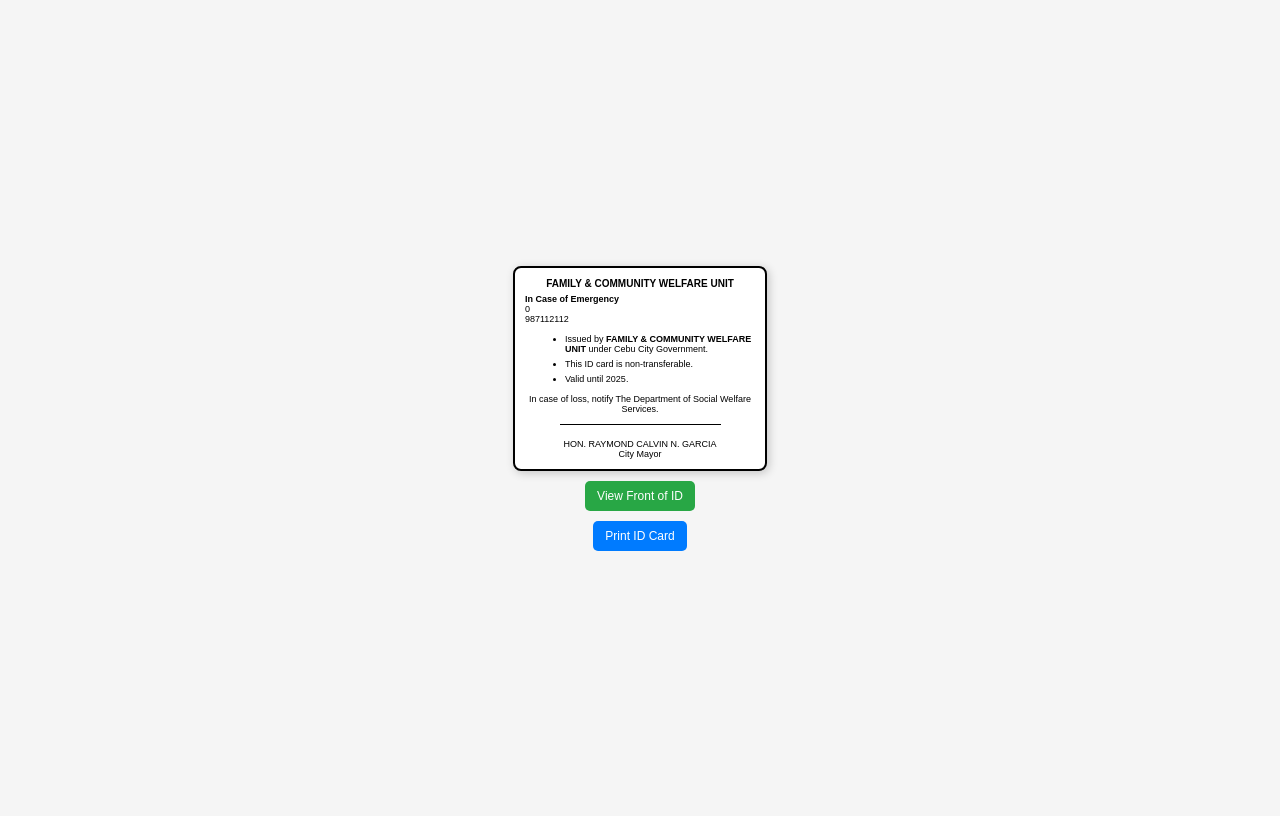
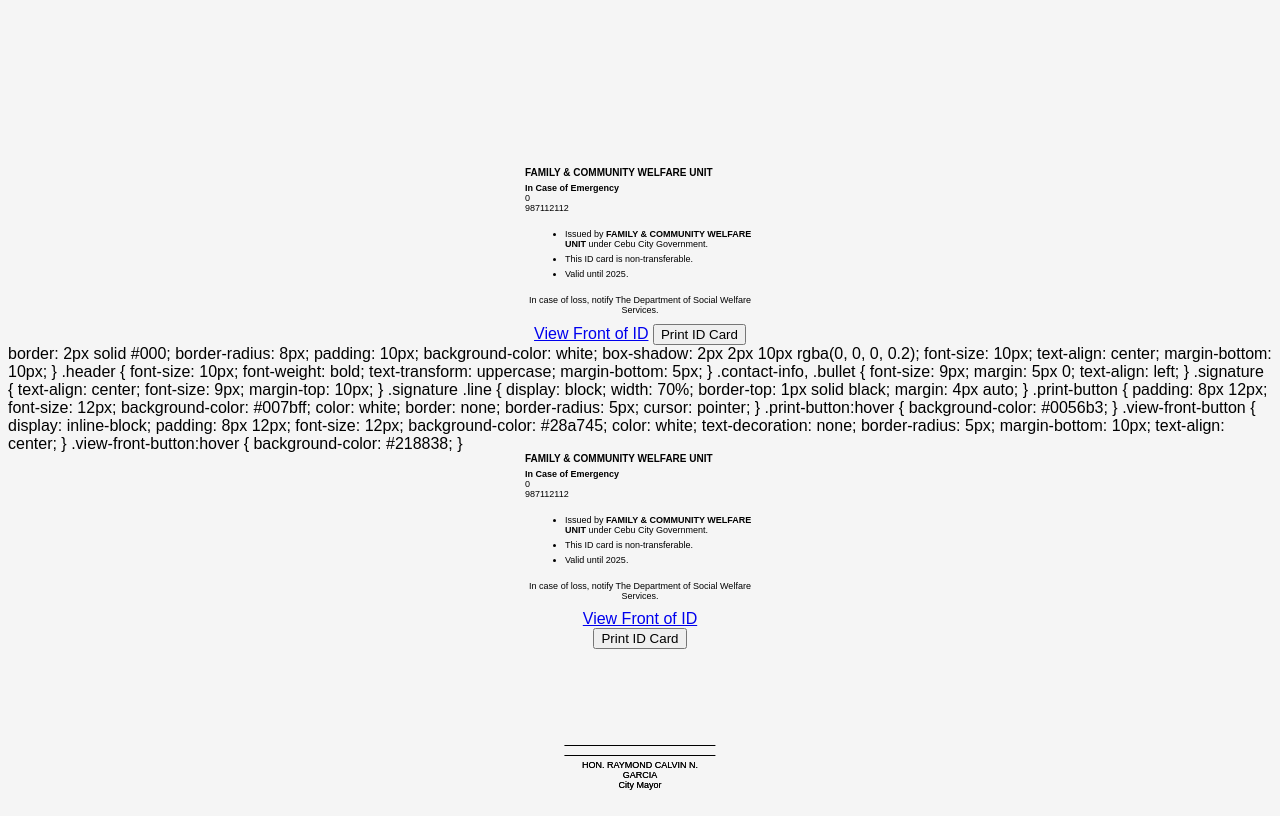
Before and after one commit to wilmarcabigas/solo_parent, a PHP site: page /solo_parent/back_id.php?id=5 in a window 1280 px wide. Run offline with PHP 8.4, Linux system fonts and the light colour scheme; data comes from the database, SQL or seed files in the repository.

Commit message:
Update back_id.php
nausab ang back ID

```diff
--- a/form/back_id.php
+++ b/form/back_id.php
@@ -29,7 +29,129 @@
         }
         .id-card {
             width: 230px;
-            height: auto;
+            height: auto;<?php
+require_once "dbhelper.php";
+
+if (!isset($_GET["id"])) {
+    echo "No ID provided.";
+    exit();
+}
+$id = $_GET["id"];
+
+// Fetch results
+$results = Joiningtables($id);
+$row = !empty($results) ? $results[0] : null;
+?>
+<!DOCTYPE html>
+<html lang="en">
+<head>
+    <meta charset="UTF-8">
+    <meta name="viewport" content="width=device-width, initial-scale=1.0">
+    <title>ID Card</title>
+    <style>
+        body {
+            display: flex;
+            flex-direction: column;
+            justify-content: center;
+            align-items: center;
+            height: 100vh;
+            background-color: #f5f5f5;
+            font-family: Arial, sans-serif;
+        }
+        .id-card {
+            width: 86mm;
+            height: 54mm;
+            border: 2px solid #000;
+            border-radius: 8px;
+            padding: 6px;
+            background-color: white;
+            box-shadow: 2px 2px 10px rgba(0, 0, 0, 0.2);
+            font-size: 10px;
+            text-align: center;
+            margin-bottom: 10px;
+            position: relative;
+            display: inline-block;
+        }
+        .header {
+            font-size: 10px;
+            font-weight: bold;
+            text-transform: uppercase;
+            margin-bottom: 5px;
+        }
+        .contact-info, .bullet {
+            font-size: 9px;
+            margin: 5px 0;
+            text-align: left;
+        }
+.signature {
+    position: absolute;
+    left: 50%;
+    bottom: 10px;
+    transform: translateX(-50%);
+    width: 40mm;
+    text-align: center;
+    font-size: 9px;
+    margin: 0;
+}
+.signature .line {
+    display: block;
+    width: 40mm;
+    border-top: 1px solid black;
+    margin: 0 auto 4px auto;
+}
+        .btn {
+            display: inline-block;
+            margin: 5px 5px 0 0;
+            padding: 6px 10px;
+            font-size: 12px;
+            color: white;
+            background-color: #007bff;
+            text-decoration: none;
+            border-radius: 4px;
+            transition: 0.3s;
+            cursor: pointer;
+            border: none;
+        }
+        .btn:hover {
+            background-color: #0056b3;
+        }
+    </style>
+    <script>
+        function printCard() {
+            var printContents = document.querySelector('.id-card').outerHTML;
+            var originalContents = document.body.innerHTML;
+            document.body.innerHTML = printContents;
+            window.print();
+            document.body.innerHTML = originalContents;
+        }
+    </script>
+</head>
+<body>
+    <div class="id-card">
+        <div class="header">Family & Community Welfare Unit</div>
+        <div class="contact-info">
+            <strong>In Case of Emergency</strong><br>
+            <?php echo htmlspecialchars($row->icoe ?? "No emergency contact available"); ?><br>
+            <?php echo htmlspecialchars($row->icoecontact_no ?? "No emergency contact available"); ?>
+        </div>
+        <ul>
+            <li class="bullet">Issued by <strong>FAMILY & COMMUNITY WELFARE UNIT</strong> under Cebu City Government.</li>
+            <li class="bullet">This ID card is non-transferable.</li>
+            <li class="bullet">Valid until 2025.</li>
+        </ul>
+        <p style="font-size: 9px; text-align: center;">In case of loss, notify The Department of Social Welfare Services.</p>
+        <div class="signature">
+            <span class="line"></span>
+            HON. RAYMOND CALVIN N. GARCIA<br>
+            City Mayor
+        </div>
+    </div>
+    <div>
+        <a href="generate_id.php?id=<?php echo $id; ?>" class="btn">View Front of ID</a>
+        <button class="btn" onclick="printCard()">Print ID Card</button>
+    </div>
+</body>
+</html>
             border: 2px solid #000;
             border-radius: 8px;
             padding: 10px;
```
